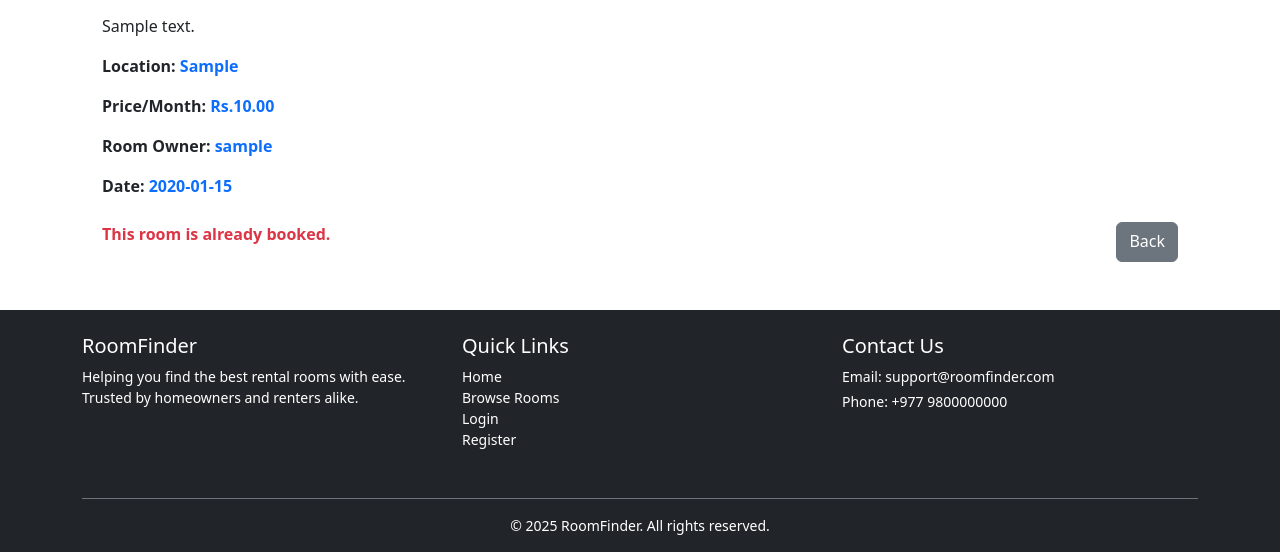
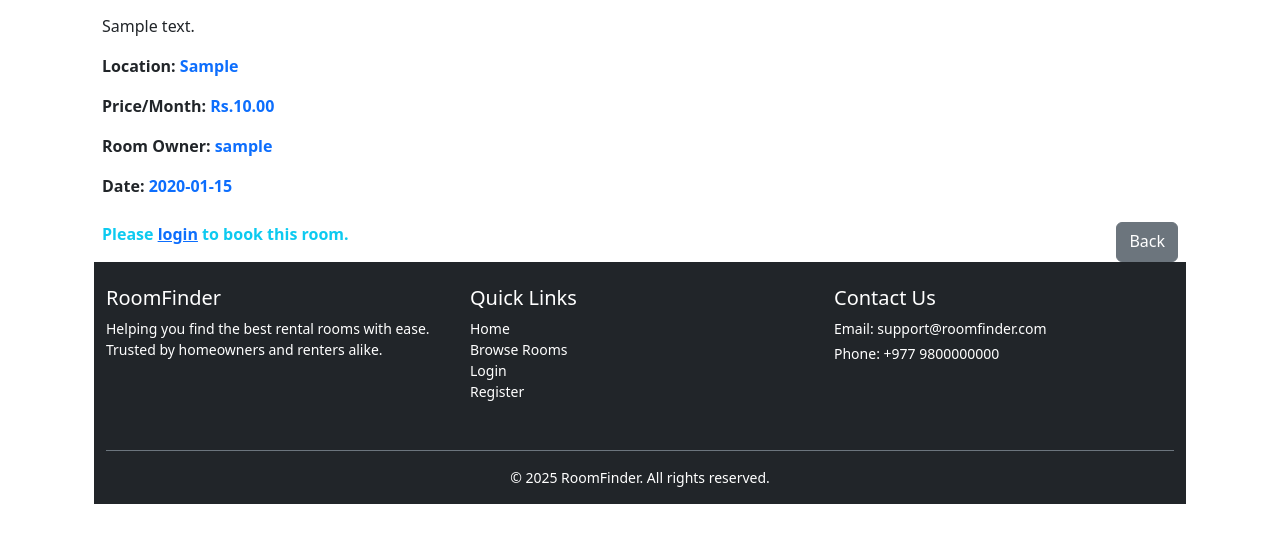
Before and after one commit to Bibekshah123/Room-Finder, a Django app: page /room/1/ in a window 1280 px wide. Shown: the part 642-1194 px from the top of the page. Run offline with Django 5.2, Linux system fonts and the light colour scheme; tables that the repository leaves empty hold one stand-in row (values such as "Sample post"); grey boxes marked "Sample" are stand-in pictures; some libraries are stand-ins or nearby versions.

Commit message:
fixed booking

```diff
--- a/core/api/urls.py
+++ b/core/api/urls.py
@@ -17,5 +17,4 @@ urlpatterns = [
     path('bookings/', BookingApiView.as_view()),
     path('bookingsdetail/<int:pk>/', BookingDetailApiView.as_view()),
 
-
 ]
--- a/core/templates/base.html
+++ b/core/templates/base.html
@@ -74,7 +74,7 @@
 <style>
         html, body {
             height: 100%;
-             display: flex;
+            display: flex;
             flex-direction: column;
             min-height: 100vh; /* Ensure the body takes up at least the full viewport height */
             margin: 0;
--- a/core/templates/room_detail.html
+++ b/core/templates/room_detail.html
@@ -26,6 +26,7 @@
 
     <!-- Action Buttons -->
     <div class="mt-4 d-flex flex-wrap gap-2">
+      {% if user.is_authenticated %}
         {% if object.owner == user %}
           <a href="{% url 'room_edit' object.pk %}" class="btn btn-primary">Edit</a>
           <a href="{% url 'room_delete' object.pk %}" class="btn btn-danger">Delete</a>
@@ -36,15 +37,18 @@
             <button type="submit" class="btn btn-success">Book this room</button>
           </form>
         {% else %}
-        {% comment %} <p class="text-danger"><strong>please login to book this room.</strong></p> {% endcomment %}
           <p class="text-danger"><strong>This room is already booked.</strong></p>
         {% endif %}
+      {% else %}
+        <p class="text-info"><strong>Please <a href="{% url 'login' %}">login</a> to book this room.</strong></p>
+      {% endif %}
+
       <a href="{% url 'room_list' %}" class="btn btn-secondary ms-auto">Back</a>
     </div>
-  </div>
-</div>
+
 
 <style>
   background : linear-gradient(135deg, #74ebd5 0%, #ACB6E5 100%);
 </style>
+
 {% endblock %}
```
Lines whose indentation alone changed are shown as unchanged.
